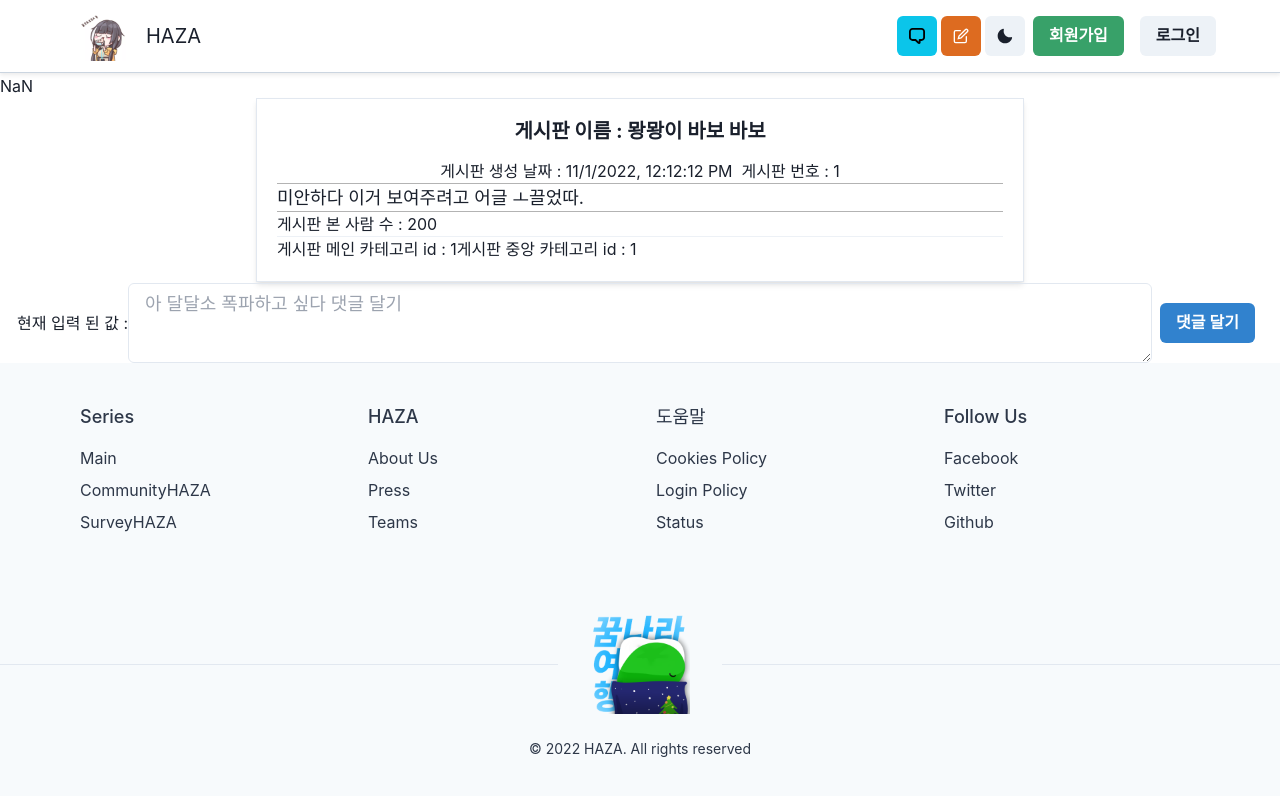
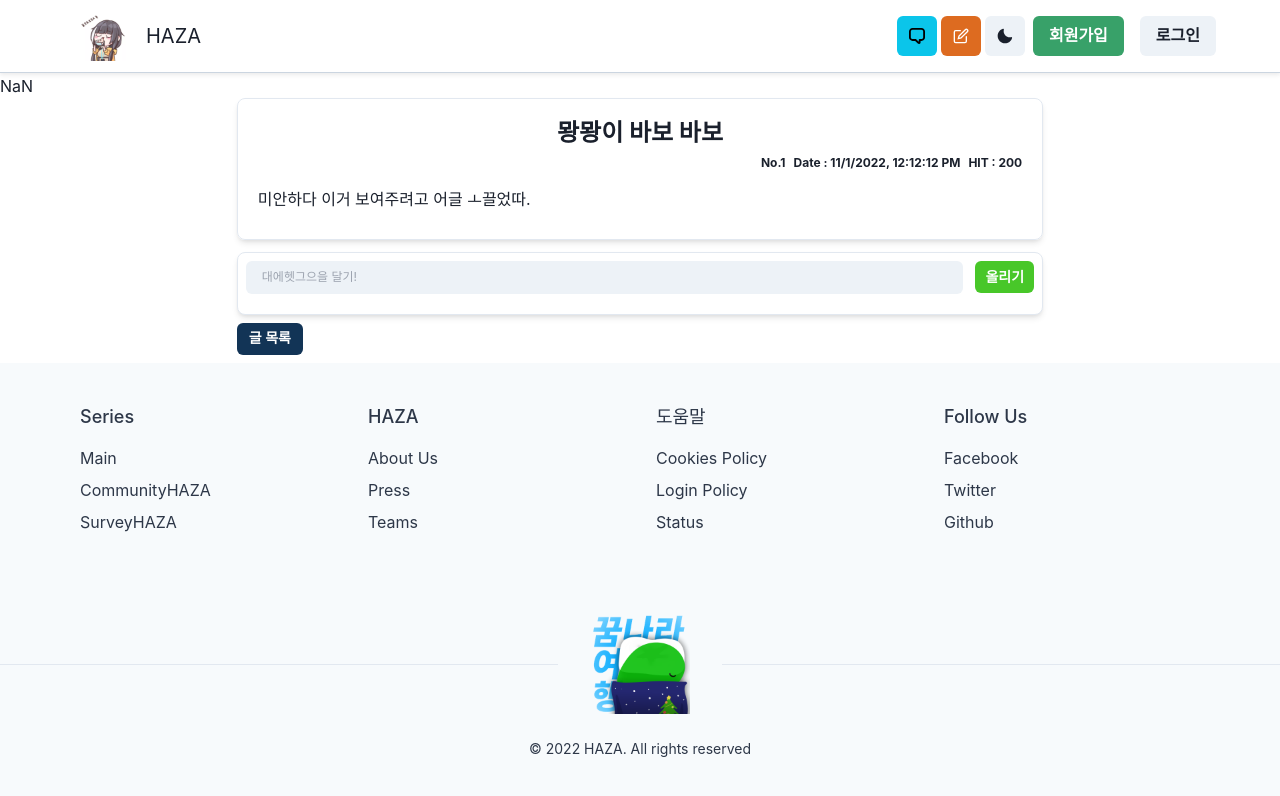
Before and after one commit to Last-SilverLight-End/HAZA-front, a Next.js app in the folder haza_next/: page /Community/communityBulletins in a window 1280 px wide. Shown: the top 796 px of the page. Built offline with nearby package versions, Linux system fonts and the light colour scheme; no server answers.

Commit message:
chore : 게시판 상세 내용 수정 및 정렬

```diff
--- a/haza_next/package.json
+++ b/haza_next/package.json
@@ -33,6 +33,7 @@
     "react": "18.2.0",
     "react-dom": "18.2.0",
     "react-icons": "^4.8.0",
+    "react-textarea-autosize": "^8.4.1",
     "swr": "^2.0.3",
     "tui-color-picker": "^2.2.8",
     "typescript": "4.9.5",
--- a/haza_next/src/pages/Community/communityBulletins.tsx
+++ b/haza_next/src/pages/Community/communityBulletins.tsx
@@ -3,31 +3,50 @@ import { Header } from '@/components/generic/Header';
 import { BoardData, getBoard } from '@/libs/backend/boardRequest';
 import { exampleBoardData } from '@/libs/backend/exampledata';
 import { TokenProp } from '@/libs/oAuth';
-import { Textarea, Divider, Center, Text, Stack, Box, Heading, Button } from '@chakra-ui/react';
+import { Textarea, Divider, Center, Text, Stack, Box, Heading, Button, FormLabel, FormControl, Switch, Flex, Avatar, useToast, HStack } from '@chakra-ui/react';
 import style from '@/styles/CommunityMain.module.css';
 import { useRouter } from 'next/router';
 import { useEffect, useState } from 'react';
+import FlexiableTextArea from 'react-textarea-autosize';
 
 export default function Board(props: TokenProp) {
   const [boardData, setBoardData] = useState<BoardData>(exampleBoardData[0]);
   const [commentData, setCommentData] = useState<string>("");
   const [boardId, setBoardId] = useState<number>(1);
+  const [message, setMessage] = useState<string>('');
+  const [check, setCheck] = useState<boolean>(true);
   // 링크를 통한 라우터에서 값을 받아 옴
   const router = useRouter();
   const boardLink = router.query;
-
+  const toast = useToast();
   const [value, setValue] = useState<string>("");
 
   // 제출 및 rerender
-  const submitContact =  (e: React.SyntheticEvent) => {
+  const submitContact = (e: React.SyntheticEvent) => {
     e.preventDefault();
 
     alert(`당신이 쓴 댓글은 : ${value} 맞습니까?`);
     setCommentData(value);
   };
 
+  const onChangeMessage = (e: React.ChangeEvent<HTMLTextAreaElement>) => {
+    console.log(message);
+    setMessage(e.currentTarget.value);
+    // 개행 문자 확인 여부로 라인 관리
+    const lineCount = (e.currentTarget.value.match(/[^\n]*\n[^\n]*/gi)?.length ?? 1) + 1;
+    if (lineCount > 10) {
+      toast({
+        title: '최대 10줄까지 입력 가능합니다',
+        position: 'top-left',
+      });
+      setCheck(true);
+      return;
+    }
+    setCheck(false);
+  };
+
   // 댓글 실시간 반영
-  const handleInputValue = (e: React.ChangeEvent<HTMLTextAreaElement>) =>{
+  const handleInputValue = (e: React.ChangeEvent<HTMLTextAreaElement>) => {
     const inputValue = e.target.value;
     setValue(inputValue);
   };
@@ -48,42 +67,76 @@ export default function Board(props: TokenProp) {
 
   return (
     <>
-      <Header />
+      < Header />
       {/* 게시판 내용물 */}
-      <div>{boardId}</div>
-      <div className={style.content}>
-        <Stack></Stack>
-        <Stack>
-          <Box p={5} shadow="md" borderWidth="1px">
-            <Heading fontSize="xl">
-             <Center>
-                게시판 이름 : {boardData.title}
-             </Center>
-            </Heading>
-            <Center>
-              <Text mt={4} mr={2}>게시판 생성 날짜 : {boardData.createdDate.toLocaleString()}</Text>
-              <Divider orientation="vertical" borderColor="gray" />
-              <Text mt={4}>게시판 번호 : {boardData.id}</Text>
-            </Center>
-          <Divider orientation="horizontal" borderColor="gray" />
-          <Text fontSize="lg">{boardData.content}</Text>
-          <Divider orientation="horizontal" borderColor="gray" />
-          게시판 본 사람 수 : {boardData.hit}
-          <Divider orientation="horizontal" />
+      < Box > {boardId}</Box >
+      <Box mr="15%" ml="15%" >
+        <Box display="flex" flexDirection="column" mb={3} >
+          <Stack>
+            <Box p={5} shadow="md" borderWidth="1px" borderRadius="lg" mr="5%" ml="5%">
+              <Heading >
+                <Box>
+                  <Center fontSize="2xl">
+                    {boardData.title}
+                  </Center>
+                  <HStack mt={2} mb={4} fontSize="xs" justify="flex-end" display="flex" flexDirection="row">
+                    <Text>No.{boardData.id}</Text>
+                    <Text>Date : {boardData.createdDate.toLocaleString()}</Text>
+                    <Text fontSize="xs">
+                      HIT : {boardData.hit}
+                    </Text>
+                    {/*<Text fontSize="xs">
+                        게시판 메인 카테고리 id : {boardData.mainCategoryId}
+                        게시판 중앙 카테고리 id : {boardData.midCategoryId}
+                    </Text>*/}
+                  </HStack>
+                </Box>
+              </Heading>
+              <Box mt={2} mb={2}>
+                <Text fontSize="ls">{boardData.content}</Text>
+              </Box>
+            </Box>
+          </Stack>
+        </Box>
+        <Box borderWidth="1px" shadow="md" borderRadius="lg" overflow="hidden" mb="2" bg="white" mr="5%" ml="5%">
+          <Flex align="center" padding="2">
 
-          게시판 메인 카테고리 id : {boardData.mainCategoryId}
-          게시판 중앙 카테고리 id : {boardData.midCategoryId}
-          </Box>
-        </Stack>
-      </div>
+            <Textarea
+              bg="gray.100"
+              border="none"
+              placeholder="대에헷그으을 달기!"
+              resize="none"
+              minH="unset"
+              overflow="hidden"
+              fontSize="xs"
+              mr="3"
+              minRows={1}
+              maxRows={10}
+              as={FlexiableTextArea}
+              value={message}
+              onChange={onChangeMessage}
+            />
+            <Button disabled={check} bgColor="#26bd00d6" color="white" colorScheme="yellow" variant="solid" size="sm">
+              올리기
+            </Button>
+          </Flex>
+          <FormControl p="1" mt="1" display="flex" alignItems="center">
 
-      {/* 댓글 모음들 */}
-      <div className={style.dak}>
+          </FormControl>
+          {/*{message.length},{check}*/}
+
+        </Box>
+        <Button mr="5%" ml="5%" mb={2} disabled={check} bgColor="#123456" color="white" colorScheme="blue" variant="solid" size="sm">
+          글 목록
+        </Button>
+      </Box >
+      {/* 댓글 모음들
+      <Box className={style.dak}>
         현재 입력 된 값 : {value}
         <Textarea value={value} onChange={handleInputValue} width="80%" size="lg" placeholder="아 달달소 폭파하고 싶다 댓글 달기" />
         <Button colorScheme="blue" m={2} type="submit" onClick={submitContact}>댓글 달기</Button>
-      </div>
-      <Footer />
+      </Box>*/}
+      < Footer />
     </>
   );
 }
```
Also changed, not shown: 1 other file (tests, documents, lock files or other folders).
